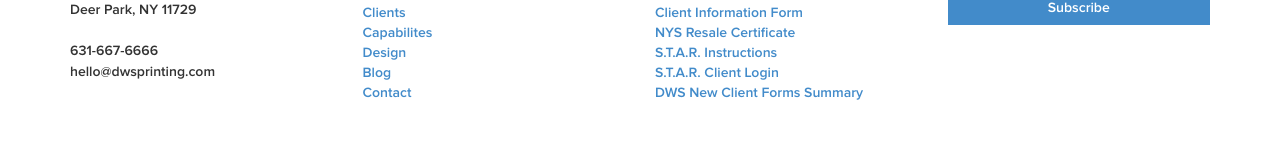
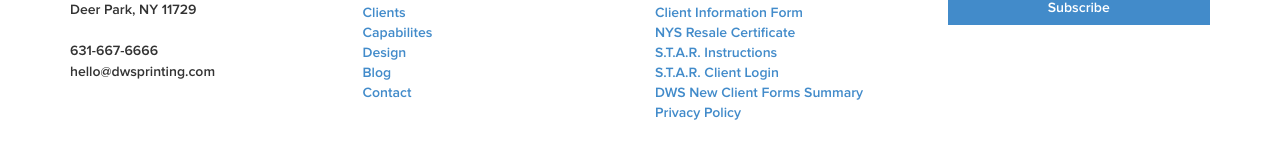
Before and after one commit to moizk/DWS-Jekyll, a Jekyll site: the page built from index.html, in a window 1280 px wide and 1117 px high. Shown: the part 944-1103 px from the top of the window. Built offline with Jekyll 4.4.1, drawn with Linux system fonts in a browser that asks for light colours; nearby versions of some CDN libraries; Markdown is read by kramdown in place of the engine named in the settings.

Commit message:
privacy policy

```diff
--- a/_layouts/default.html
+++ b/_layouts/default.html
@@ -115,6 +115,7 @@
                   <li><a href="pdf/dws_star_program.pdf" target="_blank">S.T.A.R. Instructions</a></li>
                   <li><a href="http://www.dws-star.com/webnative/listdir" target="_blank">S.T.A.R. Client Login</a></li>
                   <li><a href="pdf/new-client-form.pdf" target="_blank">DWS New Client Forms Summary</a></li>
+                  <li><a href="pdf/privacy_policy.pdf" target="_blank">Privacy Policy</a></li>
                 </ul>
               </div>
               <div class="col-md-3 col-xs-12">
```
Also changed, not shown: 1 other file.
